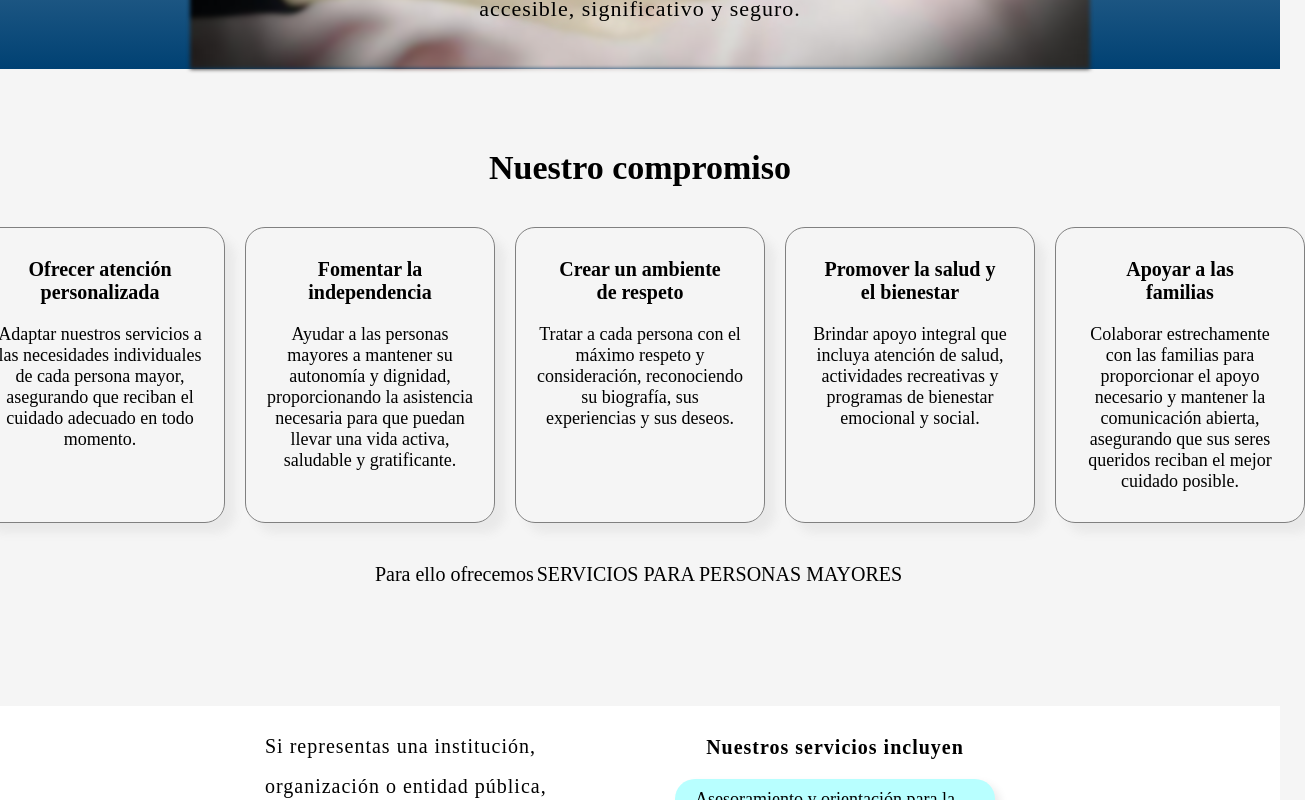
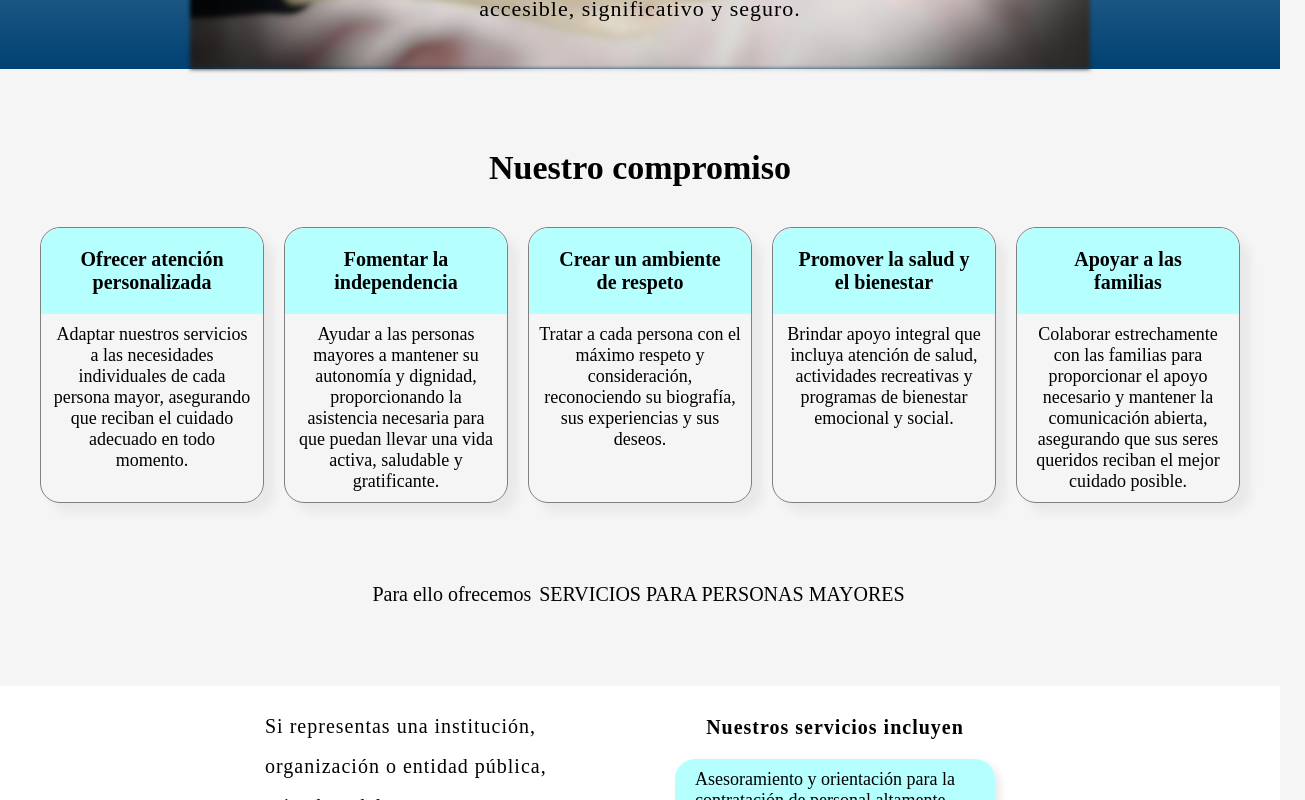
Before and after one commit to Gabriel9022/spayc-front, a React (Vite) app in the folder spayc-frontend/: page / in a window 1280 px wide. Shown: the part 900-1700 px from the top of the page, 1305 px wide, since content can reach past the window. Built offline with nearby package versions, Linux system fonts and the light colour scheme.

Commit message:
cards width changed and some extra styles in home component

```diff
--- a/spayc-frontend/src/Components/Home/Home.css
+++ b/spayc-frontend/src/Components/Home/Home.css
@@ -73,7 +73,7 @@
 }
 
 .home_compromise_container {
-    margin: 80px 0;
+    margin: 80px 0 0;
     display: flex;
     flex-direction: column;
     text-align: center;
@@ -86,7 +86,7 @@
 }
 
 .home_compromise_description {
-    max-width: 1440px;
+    max-width: 1200px;
     display: flex;
     column-gap: 20px;
     align-self: center;
@@ -98,28 +98,29 @@
     width: 250px;
     border: solid 1px gray;
     border-radius: 20px;
-    padding: 10px;
     box-shadow: 10px 10px 10px #e9e9e9;
 }
 
 .home_compromise_description_card h4 {
+    min-height: 50px;
     padding: 20px 25px;
     font-size: 20px;
-    min-height: 50px;
+    background-color: #b6ffff;
+    border-radius: 20px 20px 0 0;
 }
 
 .home_compromise_description_card p {
-    margin: 0 10px;
-    margin-bottom: 20px;
+    margin: 10px;
     font-size: 18px;
 }
 
 .home_compromise_service {
-    padding: 40px;
+    padding: 80px 0;
     font-size: 20px;
 }
 
-.home_compromise_service a, .home_services_link a, .home_professionals_link a, .home_contact_link a {
+.home_compromise_service a, .home_services_link a,
+.home_professionals_link a, .home_contact_link a {
     padding: 3px;
     text-decoration: none;
     cursor: pointer;
@@ -176,7 +177,7 @@
 }
 
 .home_services_items_item {
-    background-color: hsl(180, 100%, 86%);
+    background-color: #b6ffff;
     border-radius: 20px;
     box-shadow: 5px 5px 10px #e9e9e9;
     font-size: 18px;
--- a/spayc-frontend/src/Components/Home/Home.tsx
+++ b/spayc-frontend/src/Components/Home/Home.tsx
@@ -86,8 +86,7 @@ const Home: React.FC = () => {
             </div>
             <div className="home_compromise_service">
               <p className="home_compromise_service_link">
-                Para ello ofrecemos
-                <Link to="/servicios">SERVICIOS PARA PERSONAS MAYORES</Link>
+                Para ello ofrecemos <Link to="/servicios">SERVICIOS PARA PERSONAS MAYORES</Link>
               </p>
             </div>
           </div>
```
